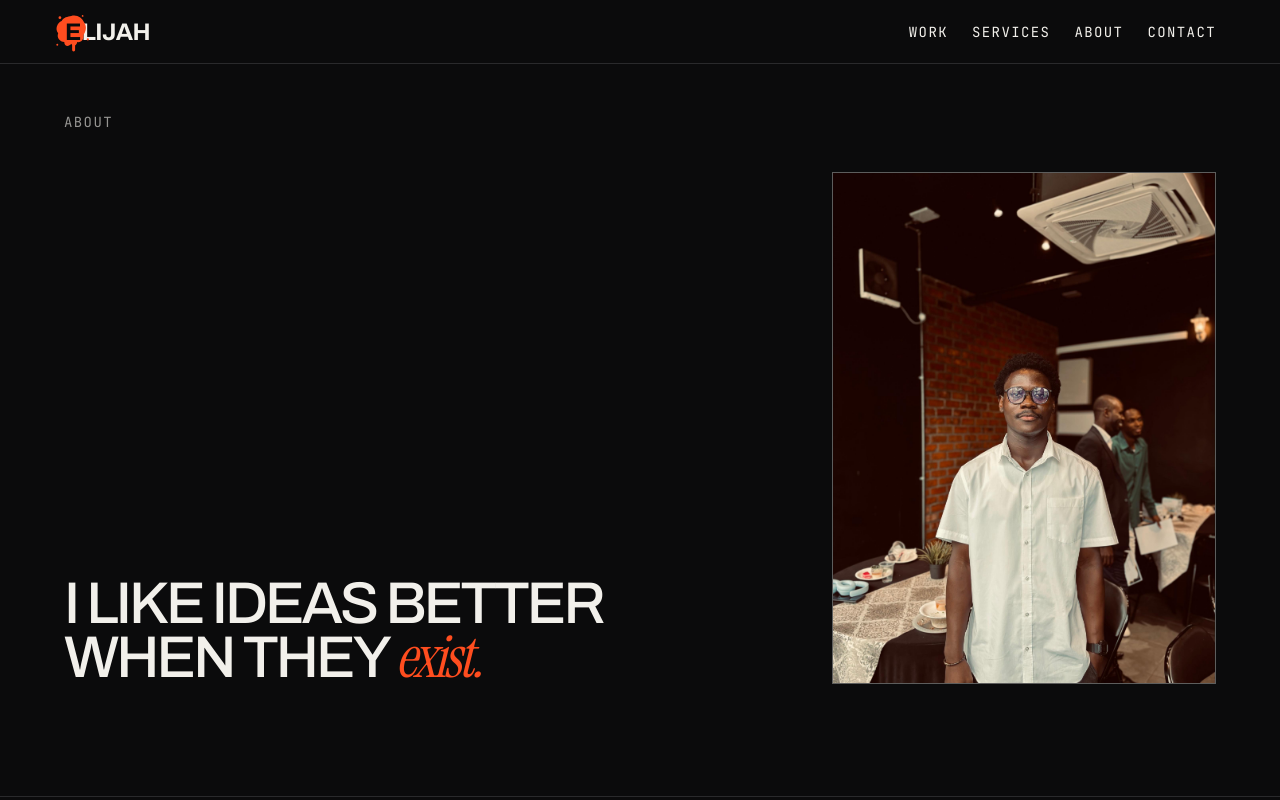
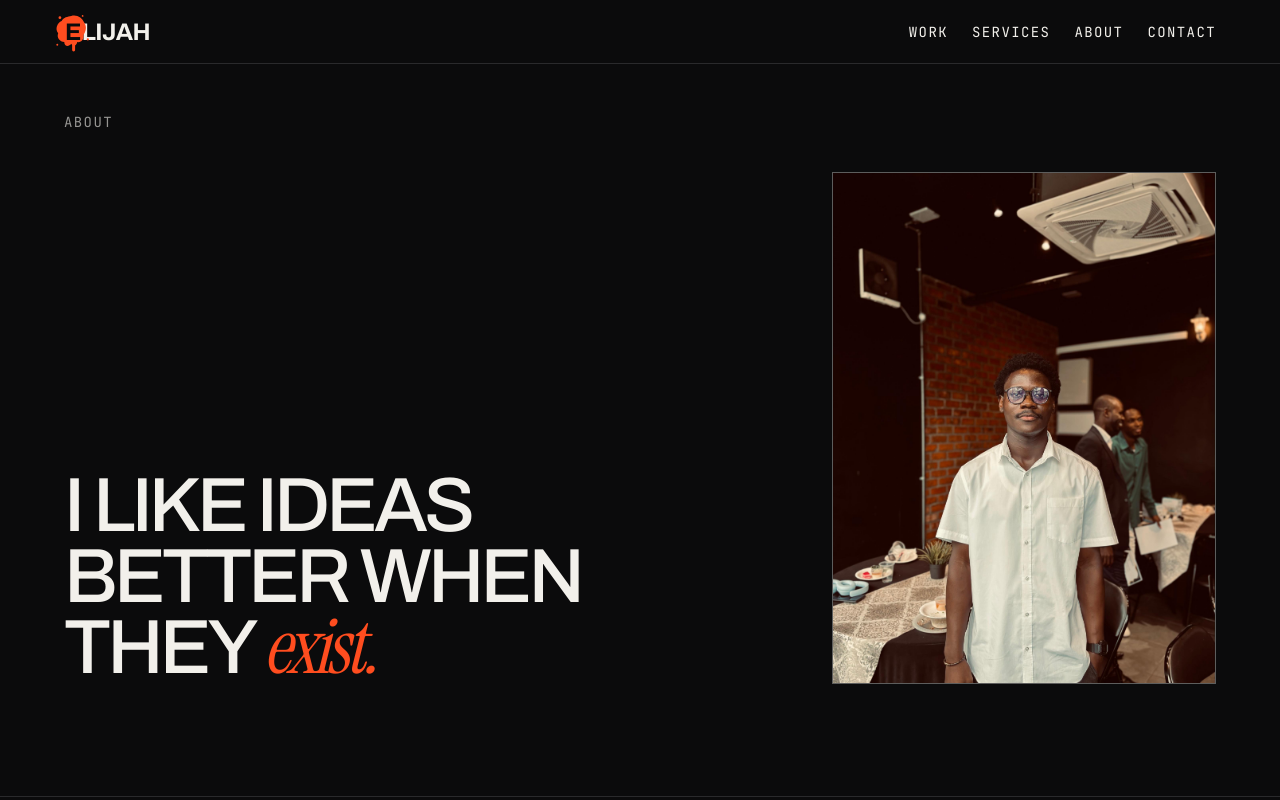
Before and after one commit to JamalOpeyemi/portfolio, a Next.js app: page /about in a window 1280 px wide. Shown: the top 800 px of the page. Built offline with nearby package versions, Linux system fonts and the light colour scheme.

Commit message:
About: side-by-side intro, trimmed tools

```diff
--- a/app/about/page.tsx
+++ b/app/about/page.tsx
@@ -24,7 +24,7 @@ export default function AboutPage() {
         </p>
 
         <div className="mt-6 grid gap-10 md:mt-10 md:grid-cols-[3fr_2fr] md:items-end md:gap-12">
-          <h1 className="text-[10vw] font-medium uppercase leading-[0.92] tracking-tighter md:text-[4.6vw]">
+          <h1 className="text-[10vw] font-medium uppercase leading-[0.92] tracking-tighter md:text-[6vw]">
             I like ideas better when they{" "}
             <span className="font-serif font-normal normal-case italic text-accent">
               exist.
```
